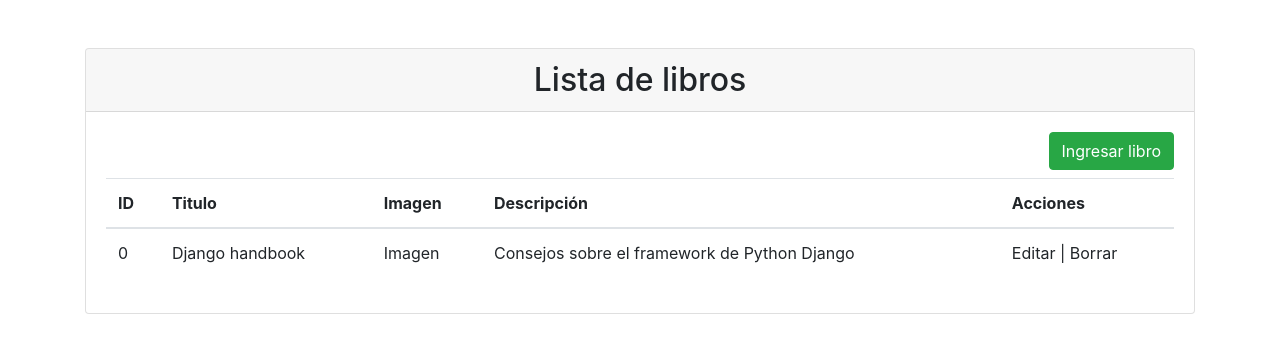
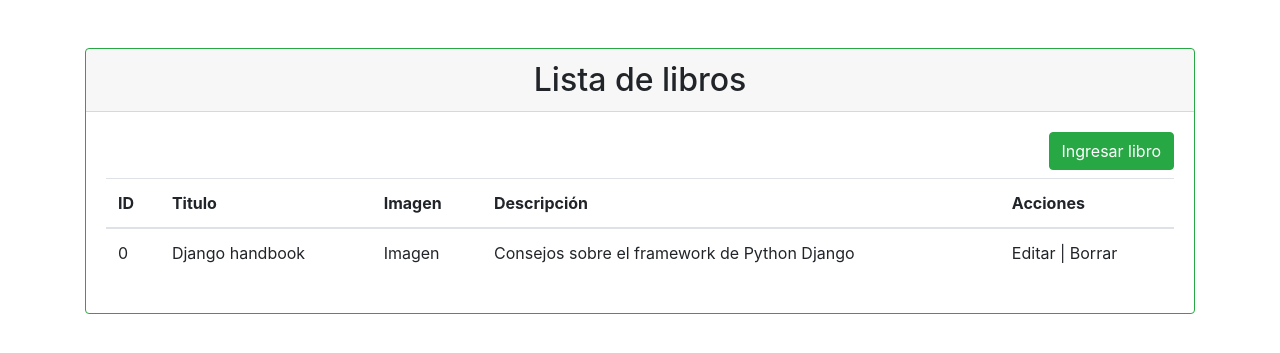
Before and after one commit to lucaspintos909/django-crud, a Django app: page /libros in a window 1280 px wide. Shown: the part 56-409 px from the top of the page. Run offline with Django 4.2, Linux system fonts and the light colour scheme.

Commit message:
style: Añadiendo borde al card

```diff
--- a/libreria/templates/books/index.html
+++ b/libreria/templates/books/index.html
@@ -1,7 +1,7 @@
 {% extends 'base.html' %} {% block title %}Libros{% endblock title %}
 {% block content %}
 
-<div class="card">
+<div class="card border-success">
   <div class="card-header">
     <h2 class="card-title text-center m-0">Lista de libros</h2>
   </div>
```
